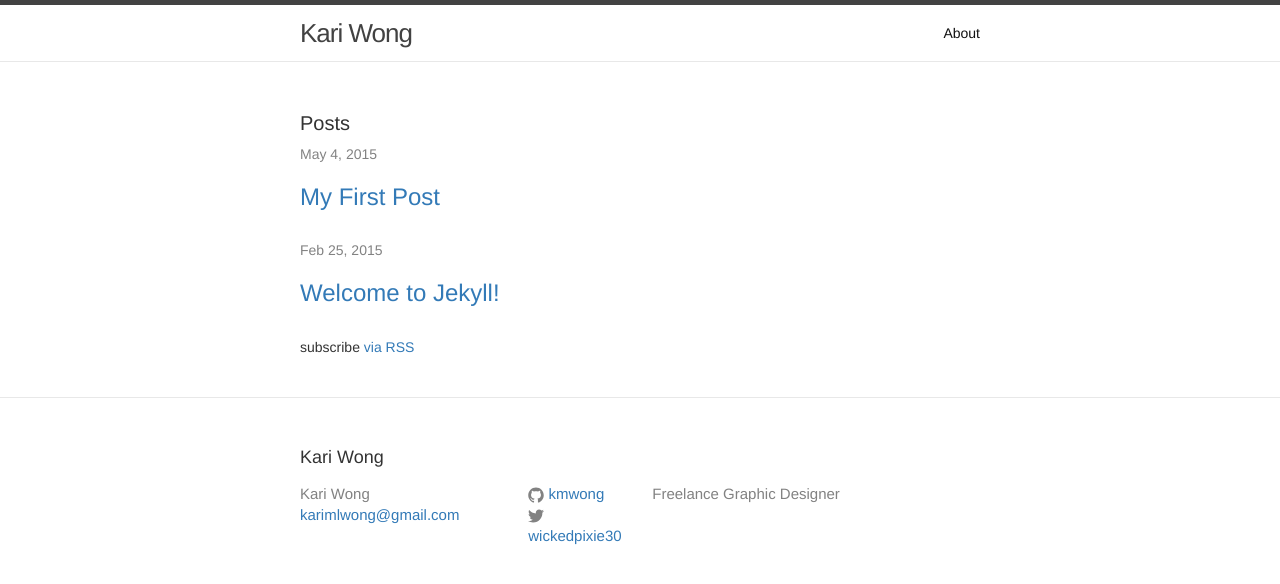
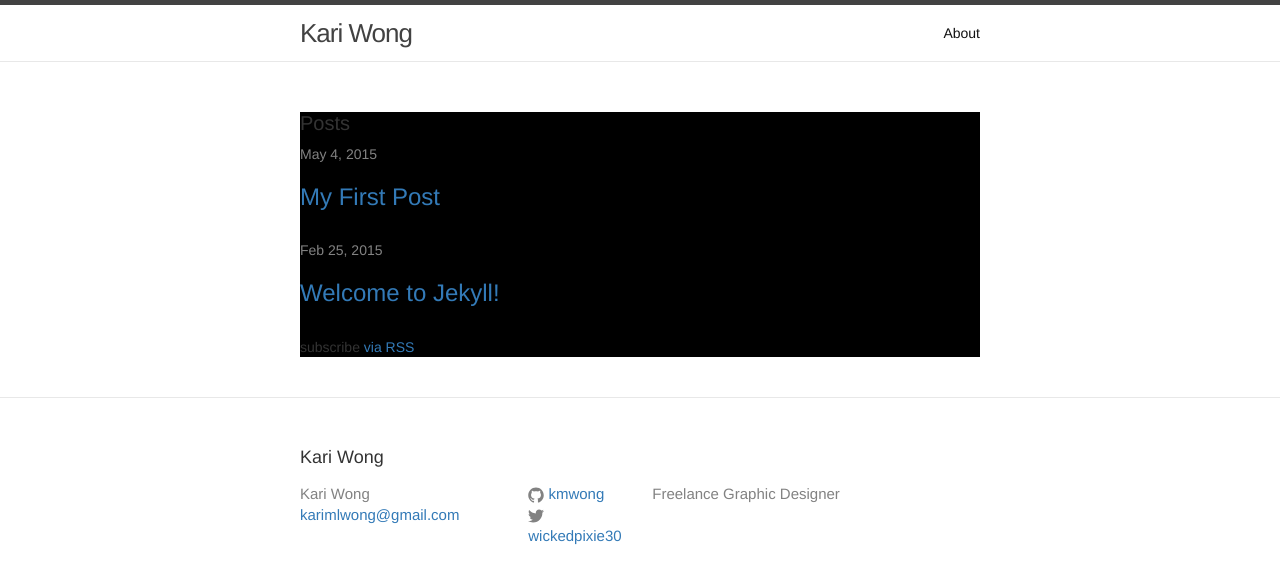
Before and after one commit to kmwong/kmwong.github.io, a Jekyll site: the page built from index.html, in a window 1280 px wide. Shown: the top 584 px of the page. Built offline with Jekyll 4.4.1, drawn with Linux system fonts in a browser that asks for light colours; nearby versions of some CDN libraries.

Commit message:
background-color

```diff
--- a/index.html
+++ b/index.html
@@ -2,7 +2,7 @@
 layout: default
 ---
 
-<div class="home">
+<div class="home" style="background-color:#000;">
 
   <h1 class="page-heading">Posts</h1>
 
```
